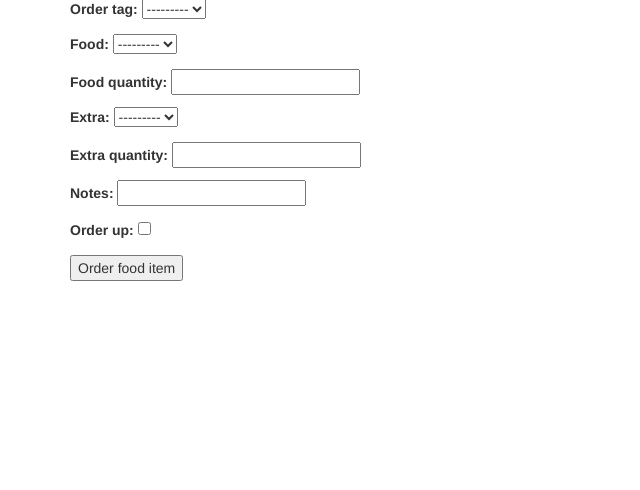
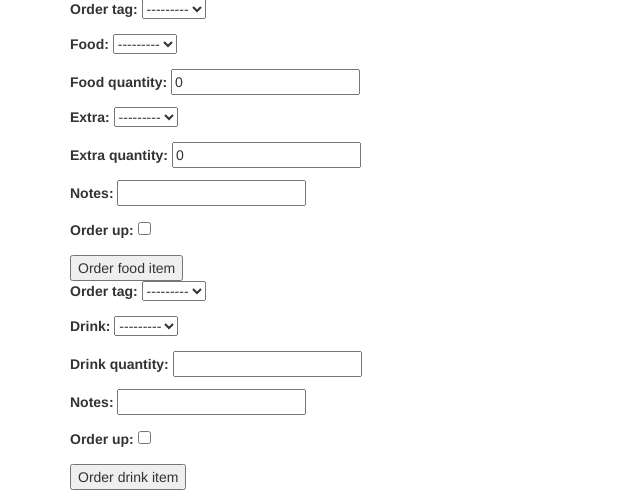
Before and after one commit to hpaasch/beerYtaco, a Django app: page /food/ in a window 1280 px wide. Shown: the part 322-812 px from the top of the page, without its empty margins (0-640 px from the left). Before the commit the page ends 603 px from the top, so only its background shows below. Run offline with Django 3.2, Linux system fonts and the light colour scheme; data that the repository does not hold is empty; some libraries are stand-ins or nearby versions.

Commit message:
two forms on one template. but can only submit one at time

```diff
--- /dev/null
+++ b/taco_app/forms.py
@@ -0,0 +1,10 @@
+from django import forms
+
+from taco_app.models import OrderDrink
+
+
+class OrderDrinkForm(forms.ModelForm):
+
+    class Meta:
+        model = OrderDrink
+        fields = ['order_tag', 'drink', 'drink_quantity', 'notes', 'order_up']
--- a/taco_app/models.py
+++ b/taco_app/models.py
@@ -57,10 +57,10 @@ class Customer(models.Model):
 
 class OrderFood(models.Model):
     order_tag = models.ForeignKey(Customer)
-    food = models.ForeignKey(Food, null=True)
-    food_quantity = models.IntegerField(null=True)
-    extra = models.ForeignKey(Extra, null=True)
-    extra_quantity = models.IntegerField(null=True)
+    food = models.ForeignKey(Food, null=True, blank=True)
+    food_quantity = models.PositiveIntegerField(null=True, default=0)
+    extra = models.ForeignKey(Extra, null=True, blank=True)
+    extra_quantity = models.PositiveIntegerField(null=True, default=0)
     notes = models.CharField(max_length=250, null=True, blank=True)
     order_up = models.BooleanField(default=False)
     created = models.DateTimeField(auto_now_add=True, null=True)
@@ -74,8 +74,8 @@ class OrderFood(models.Model):
 
 class OrderDrink(models.Model):
     order_tag = models.ForeignKey(Customer)
-    drink = models.ForeignKey(Drink, null=True)
-    drink_quantity = models.IntegerField(null=True)
+    drink = models.ForeignKey(Drink, null=True, blank=True)
+    drink_quantity = models.PositiveIntegerField(null=True, blank=True)
     notes = models.CharField(max_length=250, null=True, blank=True)
     order_up = models.BooleanField(default=False)
     created = models.DateTimeField(auto_now_add=True, null=True)
--- a/taco_app/views.py
+++ b/taco_app/views.py
@@ -4,6 +4,7 @@ from django.views.generic.edit import CreateView, UpdateView
 from taco_app.models import Customer, OrderFood, OrderDrink, Food
 from django.core.urlresolvers import reverse_lazy
 
+from taco_app.forms import OrderDrinkForm
 
 class IndexView(ListView):
     template_name = 'index.html'
@@ -15,6 +16,11 @@ class OrderFoodView(CreateView):
     model = OrderFood
     fields = ['order_tag', 'food', 'food_quantity', 'extra', 'extra_quantity', 'notes', 'order_up']
     success_url = reverse_lazy('order_food_view')
+
+    def get_context_data(self, **kwargs):
+        context = super().get_context_data(**kwargs)
+        context['order_drink'] = OrderDrinkForm
+        return context
 
 
 class OrderDrinkView(CreateView):
--- a/templates/order_food.html
+++ b/templates/order_food.html
@@ -6,4 +6,9 @@
     {{ form.as_p}}
     <input type="submit" name="order_food" value="Order food item">
   </form>
+  <form class="" action="" method="post">
+    {% csrf_token %}
+    {{ order_drink.as_p}}
+    <input type="submit" name="order_drink" value="Order drink item">
+  </form>
 {% endblock %}
```
Also changed, not shown: taco_app/migrations/0012_auto_20160709_2143.py (added).
